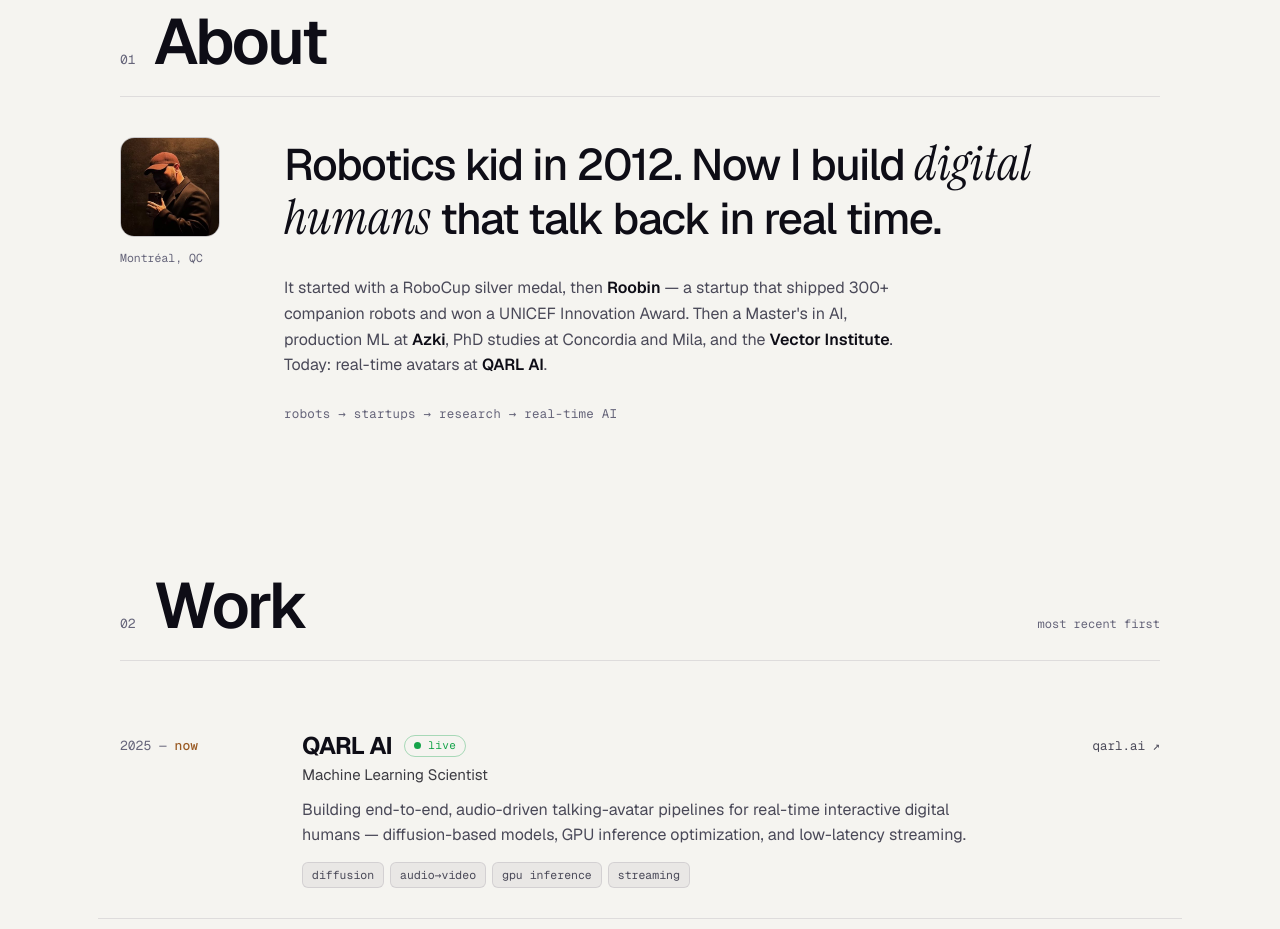
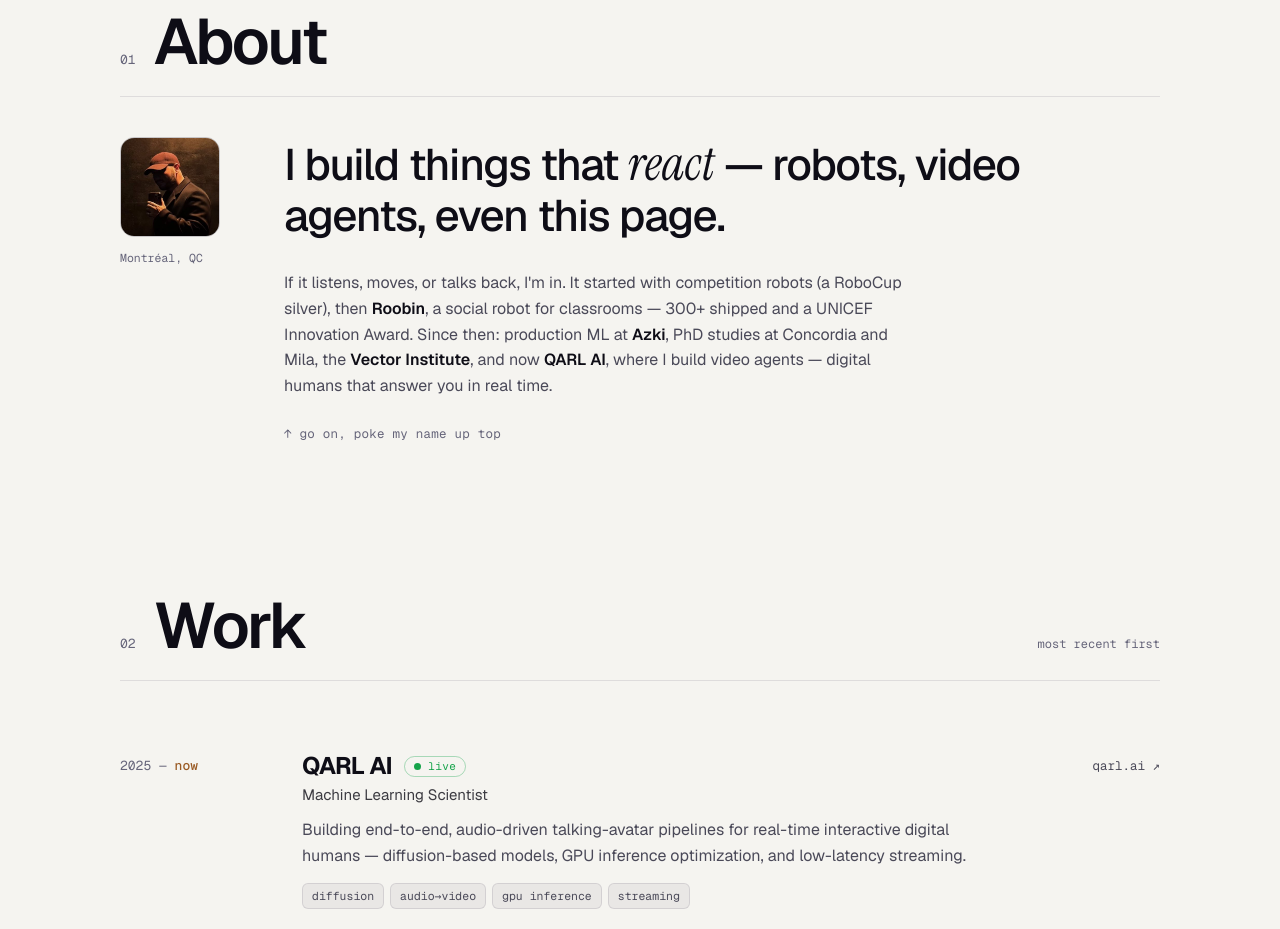
Before and after one commit to similas/similas.github.io, a plain HTML site: page index.html in a window 1280 px wide. Shown: the part 940-1869 px from the top of the page. Drawn offline with nearby package versions, Linux system fonts and the light colour scheme; no server answers; animation ran at ten frames a second.

Commit message:
About: lead with building interactive things
Co-Authored-By: Claude Opus 5.5 <noreply@anthropic.com>

```diff
--- a/home.css
+++ b/home.css
@@ -366,6 +366,8 @@ main { position: relative; }
   font-family: var(--mono); font-size: 12.5px; letter-spacing: 0.02em;
   color: var(--text-3) !important;
 }
+.trail a { text-decoration: none; transition: color 200ms; }
+.trail a:hover { color: var(--accent); }
 .about-text strong { color: var(--text); font-weight: 600; }
 .statement {
   font-family: var(--sans);
--- a/index.html
+++ b/index.html
@@ -122,15 +122,16 @@
         </figure>
         <div class="about-text">
           <p class="statement reveal">
-            Robotics kid in 2012. Now I build <em>digital humans</em> that talk back in real time.
+            I build things that <em>react</em> — robots, video agents, even this page.
           </p>
           <p class="reveal">
-            It started with a RoboCup silver medal, then <strong>Roobin</strong> — a startup that shipped 300+
-            companion robots and won a UNICEF Innovation Award. Then a Master's in AI, production ML at
-            <strong>Azki</strong>, PhD studies at Concordia and Mila, and the <strong>Vector Institute</strong>.
-            Today: real-time avatars at <strong>QARL AI</strong>.
+            If it listens, moves, or talks back, I'm in. It started with competition robots (a RoboCup silver),
+            then <strong>Roobin</strong>, a social robot for classrooms — 300+ shipped and a UNICEF Innovation Award.
+            Since then: production ML at <strong>Azki</strong>, PhD studies at Concordia and Mila, the
+            <strong>Vector Institute</strong>, and now <strong>QARL AI</strong>, where I build video agents —
+            digital humans that answer you in real time.
           </p>
-          <p class="trail reveal" aria-hidden="true">robots → startups → research → real-time AI</p>
+          <p class="trail reveal"><a href="#top">↑ go on, poke my name up top</a></p>
         </div>
       </div>
     </section>
```
